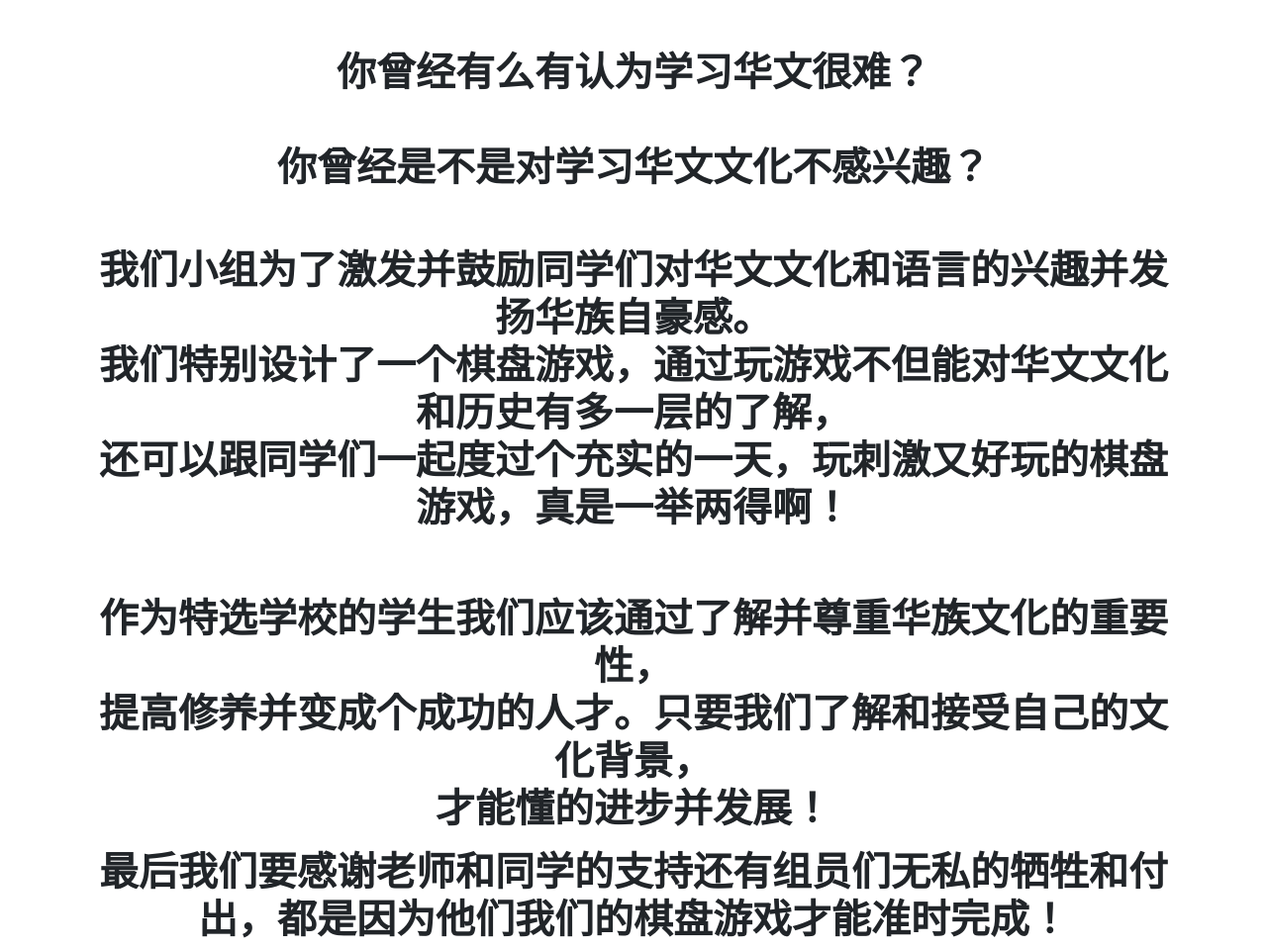
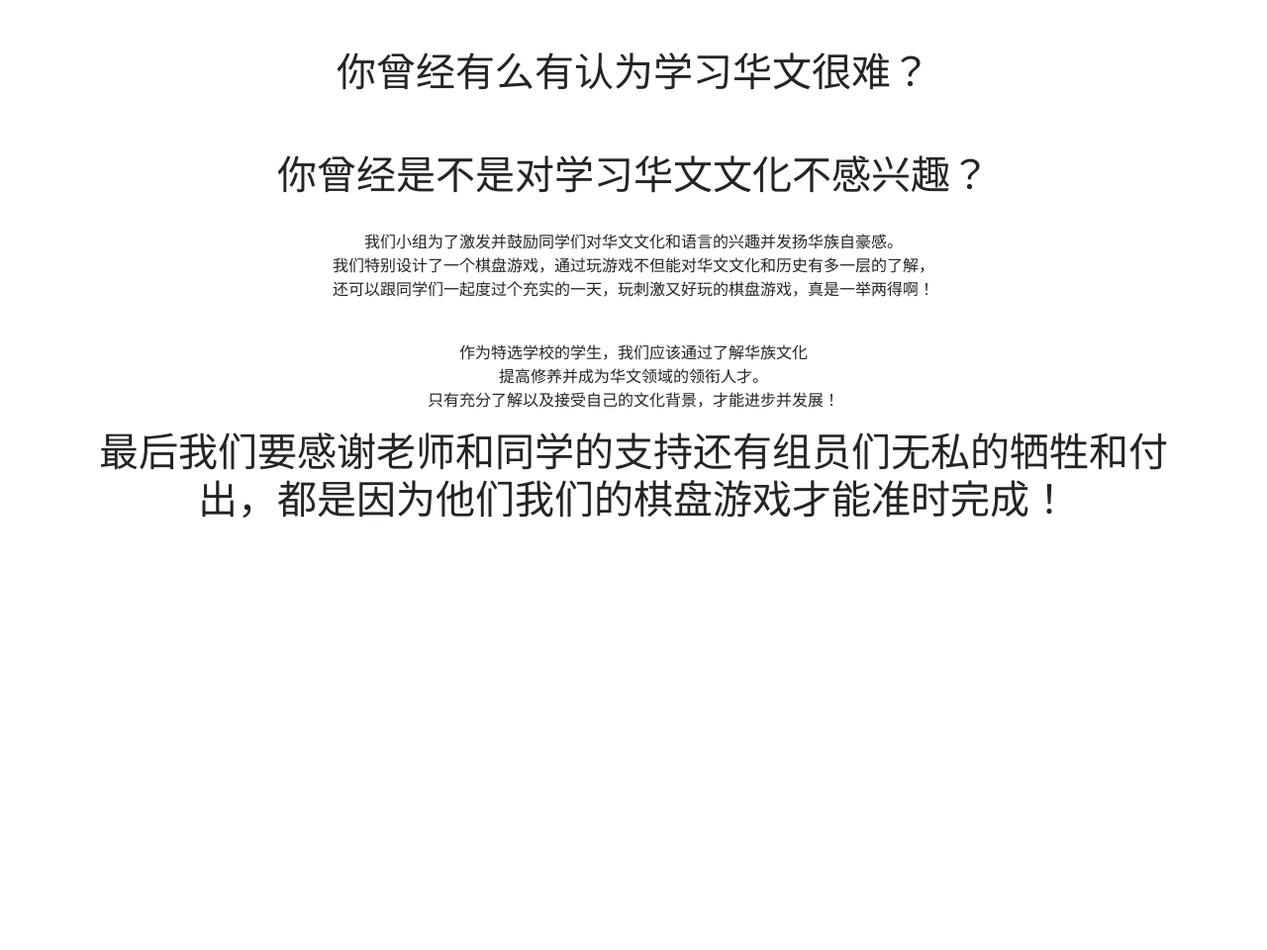
Before and after one commit to JIN-ZIJIE/website, a Flask app: page /about in a window 1280 px wide. Shown: the part 56-1016 px from the top of the page at 99% size. After the commit the page ends 580 px from the top, so only its background shows below. Run offline with Flask 2, Linux system fonts and the light colour scheme; some libraries are stand-ins or nearby versions.

Commit message:
minor changes

```diff
--- a/templates/about.html
+++ b/templates/about.html
@@ -4,15 +4,15 @@
 
 	<center>
 	</br>
-	<h1><strong>你曾经有么有认为学习华文很难？</strong</h1>
+	<h1>你曾经有么有认为学习华文很难？</strong</h1>
 	</br>
 	</br>
-	<h1><strong>你曾经是不是对学习华文文化不感兴趣？</strong></h1>
+	<h1>你曾经是不是对学习华文文化不感兴趣？</strong></h1>
 	</br>
 	<p>我们小组为了激发并鼓励同学们对华文文化和语言的兴趣并发扬华族自豪感。</br>我们特别设计了一个棋盘游戏，通过玩游戏不但能对华文文化和历史有多一层的了解，</br>还可以跟同学们一起度过个充实的一天，玩刺激又好玩的棋盘游戏，真是一举两得啊！</p>
 	</br>
-	<p>作为特选学校的学生我们应该通过了解并尊重华族文化的重要性，</br>提高修养并变成个成功的人才。只要我们了解和接受自己的文化背景，</br>才能懂的进步并发展！</p>
-	<h1><strong>最后我们要感谢老师和同学的支持还有组员们无私的牺牲和付出，都是因为他们我们的棋盘游戏才能准时完成！</strong></h1>
+	<p>作为特选学校的学生，我们应该通过了解华族文化<br>提高修养并成为华文领域的领衔人才。<br>只有充分了解以及接受自己的文化背景，才能进步并发展！</p>
+	<h1>最后我们要感谢老师和同学的支持还有组员们无私的牺牲和付出，都是因为他们我们的棋盘游戏才能准时完成！</strong></h1>
 	</center>
 
 {%endblock%}
```
